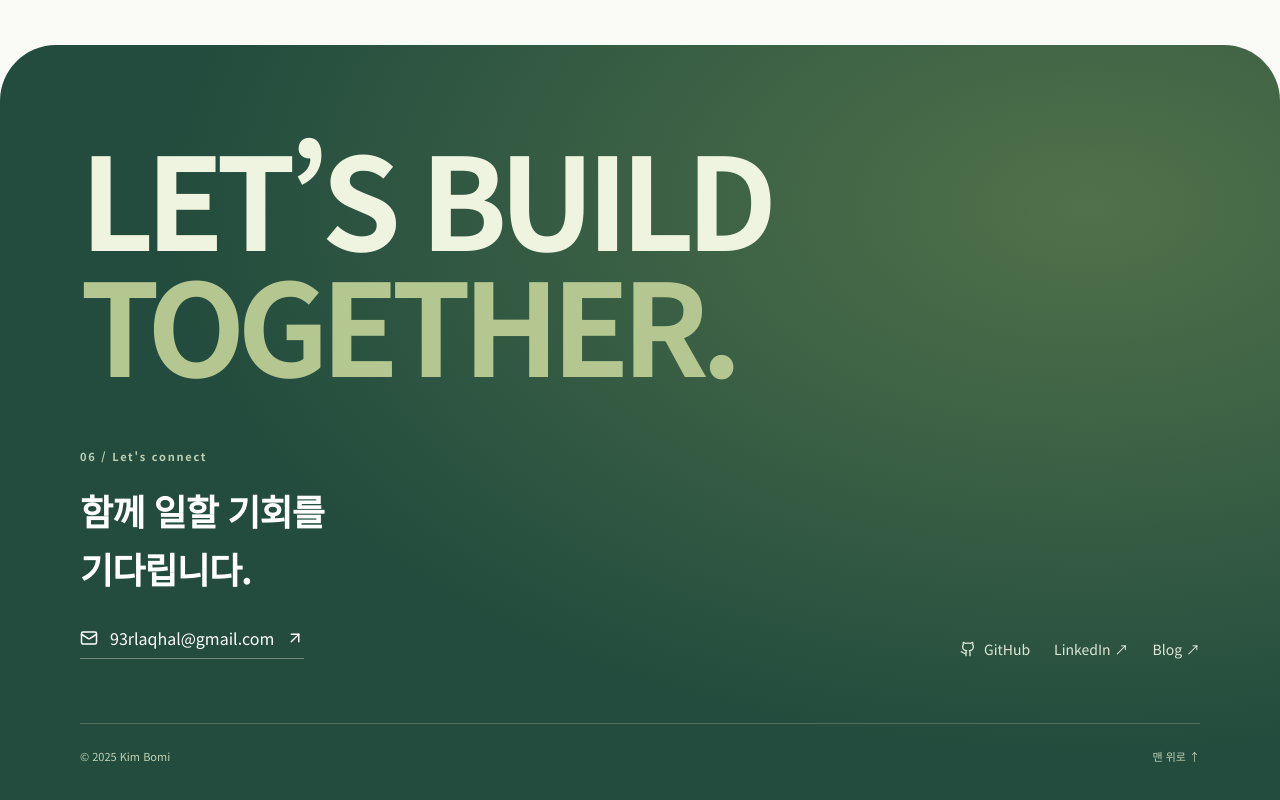
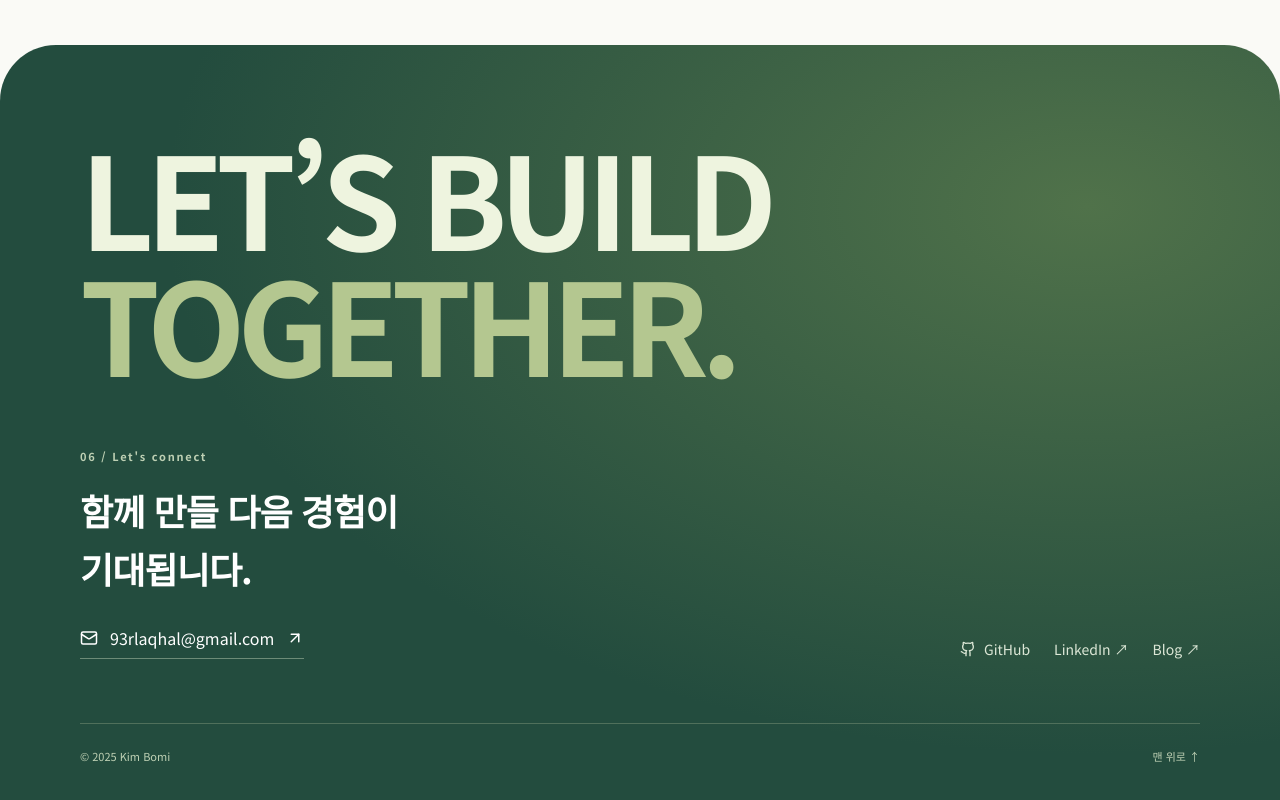
Before and after one commit to Kbomi/portfolio-nextjs, a Next.js app: page / in a window 1280 px wide. Shown: the part 9044-9844 px from the top of the page. Built offline with nearby package versions, Linux system fonts and the light colour scheme.

Commit message:
Restore original contact heading

```diff
--- a/app/components/Footer.tsx
+++ b/app/components/Footer.tsx
@@ -10,9 +10,9 @@ export default function Footer() {
         <div data-reveal className="mt-4 flex flex-col justify-between gap-8 md:flex-row md:items-end">
           <div>
             <h2 className="text-3xl font-bold leading-relaxed tracking-tight md:text-4xl">
-              함께 일할 기회를
+              함께 만들 다음 경험이
               <br />
-              기다립니다.
+              기대됩니다.
             </h2>
             <a
               href="mailto:93rlaqhal@gmail.com"
```
